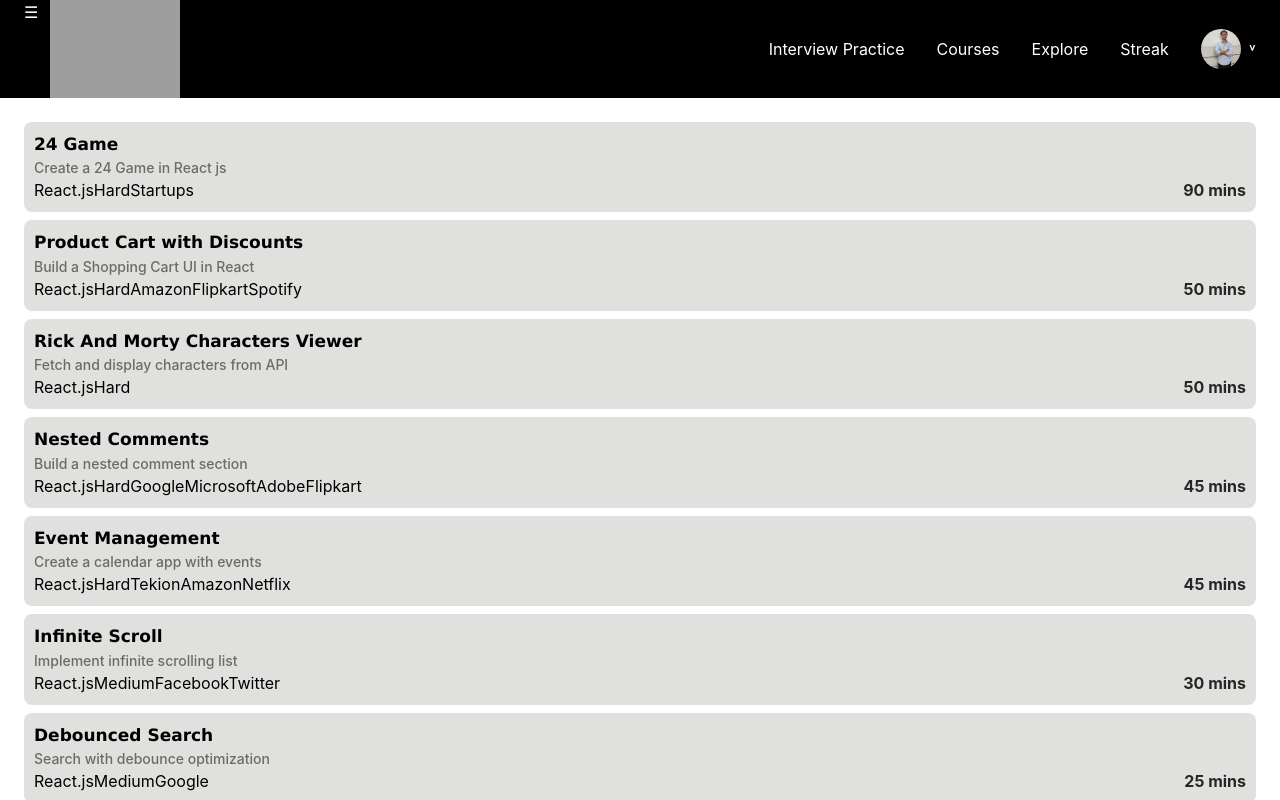
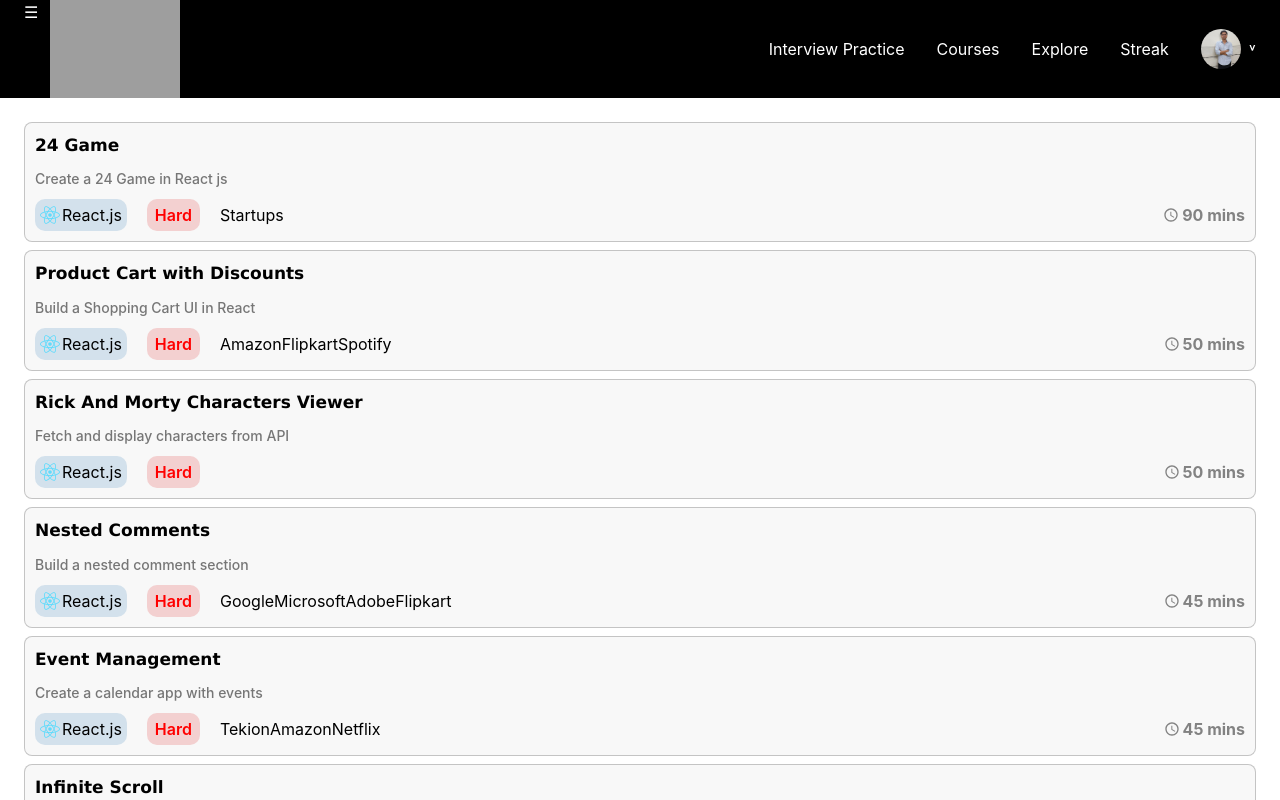
Before and after one commit to amanuniyal01/Aashirwad-Dev, a React (Vite) app: page /interview in a window 1280 px wide. Shown: the top 800 px of the page. Built offline with nearby package versions, Linux system fonts and the light colour scheme; grey boxes are pictures that could not be loaded.

Commit message:
Add dynamic styling on Difficulties of Questions

```diff
--- a/src/components/QuestionCard/QuestionCard.css
+++ b/src/components/QuestionCard/QuestionCard.css
@@ -1,10 +1,14 @@
+@import "../../../styles/variable.css";
+
 .cardContainer {
     display: flex;
     flex-direction: column;
-    background-color: rgba(147, 147, 139, 0.283);
+    background-color: rgba(247, 247, 247, 0.79);
     margin: 8px;
     border-radius: 8px;
     padding: 10px;
+    border: 1px solid rgba(56, 55, 55, 0.269);
+    gap: 10px
 }
 
 .cardContainer>h1 {
@@ -21,7 +25,7 @@
 
 .techDetails {
     display: flex;
-    gap: 20px;
+    align-items: center;
     justify-content: space-between;
 }
 
@@ -31,9 +35,52 @@
 
 .highlightDetails {
     display: flex;
+    gap: 20px;
+    align-items: center;
+    justify-content: center;
+}
+
+.highlightDetails>div {
+    display: flex;
 }
 
 .time {
+    display: flex;
+    align-items: center;
+    justify-content: center;
+    gap: 3px;
     font-weight: 700;
-    color: rgba(0, 0, 0, 0.831);
+    color: rgba(0, 0, 0, 0.475);
 }
+
+.techStack {
+
+    display: flex;
+    align-items: center;
+    justify-content: center;
+    gap: 2px;
+    background-color: rgba(170, 200, 221, 0.482);
+    padding: 4px 5px;
+
+}
+
+.easy {
+    color: green;
+    background-color: rgb(185, 231, 185);
+    font-weight: 600;
+    padding: 4px 8px;
+}
+
+.medium {
+    color: rgb(151, 103, 14);
+    background-color: rgba(255, 229, 181, 0.776);
+    font-weight: 600;
+    padding: 4px 8px;
+}
+
+.hard {
+    color: red;
+    background-color: rgb(243, 208, 208);
+    font-weight: 600;
+    padding: 4px 8px;
+}
--- a/src/components/QuestionCard/QuestionCard.tsx
+++ b/src/components/QuestionCard/QuestionCard.tsx
@@ -7,7 +7,14 @@ type Props = {
     companies: string[];
     time: number
 }
+import { MdAccessTime } from "react-icons/md";
 import "./QuestionCard.css"
+import { FaReact } from "react-icons/fa";
+const difficultyClass = {
+    Easy: "easy",
+    Medium: "medium",
+    Hard: "hard",
+};
 function QuestionCard({ title, description, tech, difficulty, companies, time }: Props) {
     return (
         <div className="cardContainer">
@@ -15,17 +22,19 @@ function QuestionCard({ title, description, tech, difficulty, companies, time }:
             <p>{description}</p>
             <div className="techDetails">
                 <div className="highlightDetails">
-                    <p>{tech}</p>
-                    <p>{difficulty}</p>
+                    <div className="techStack radius-md" > <FaReact color="#61DBFB" size={20} /><p>{tech}</p></div>
+                    <p className={`${difficultyClass[difficulty]} radius-md`}>
+                        {difficulty}
+                    </p>
                     <p>{companies}</p>
                 </div>
                 <div className="time">
-                    {time} mins
+                    <MdAccessTime /> {time} mins
                 </div>
             </div>
 
 
-        </div>
+        </div >
     )
 }
 
--- /dev/null
+++ b/styles/variable.css
@@ -0,0 +1,14 @@
+/* Borders */
+/* variables.css or utilities.css */
+
+.radius-sm {
+    border-radius: 6px;
+}
+
+.radius-md {
+    border-radius: 10px;
+}
+
+.radius-lg {
+    border-radius: 16px;
+}
```
